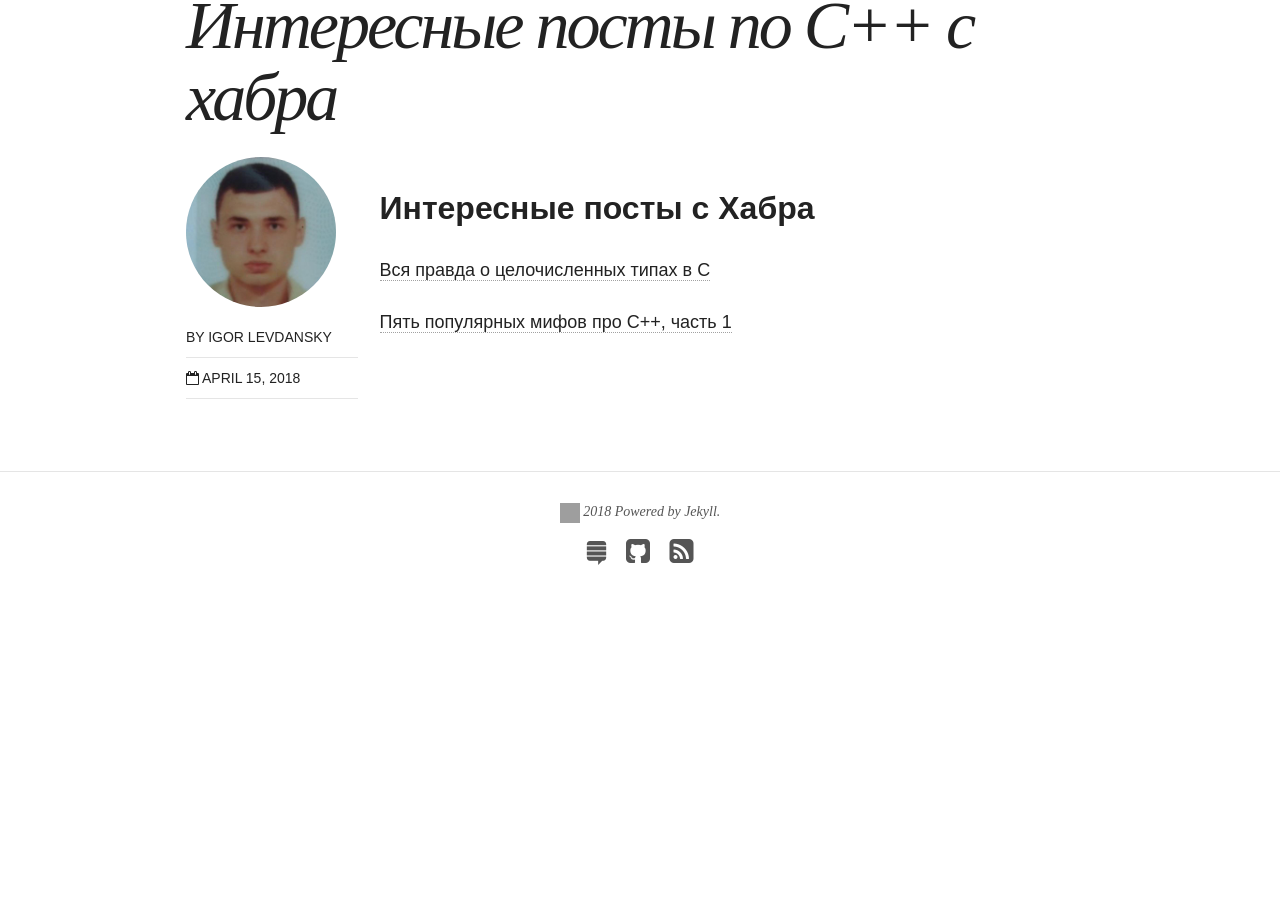
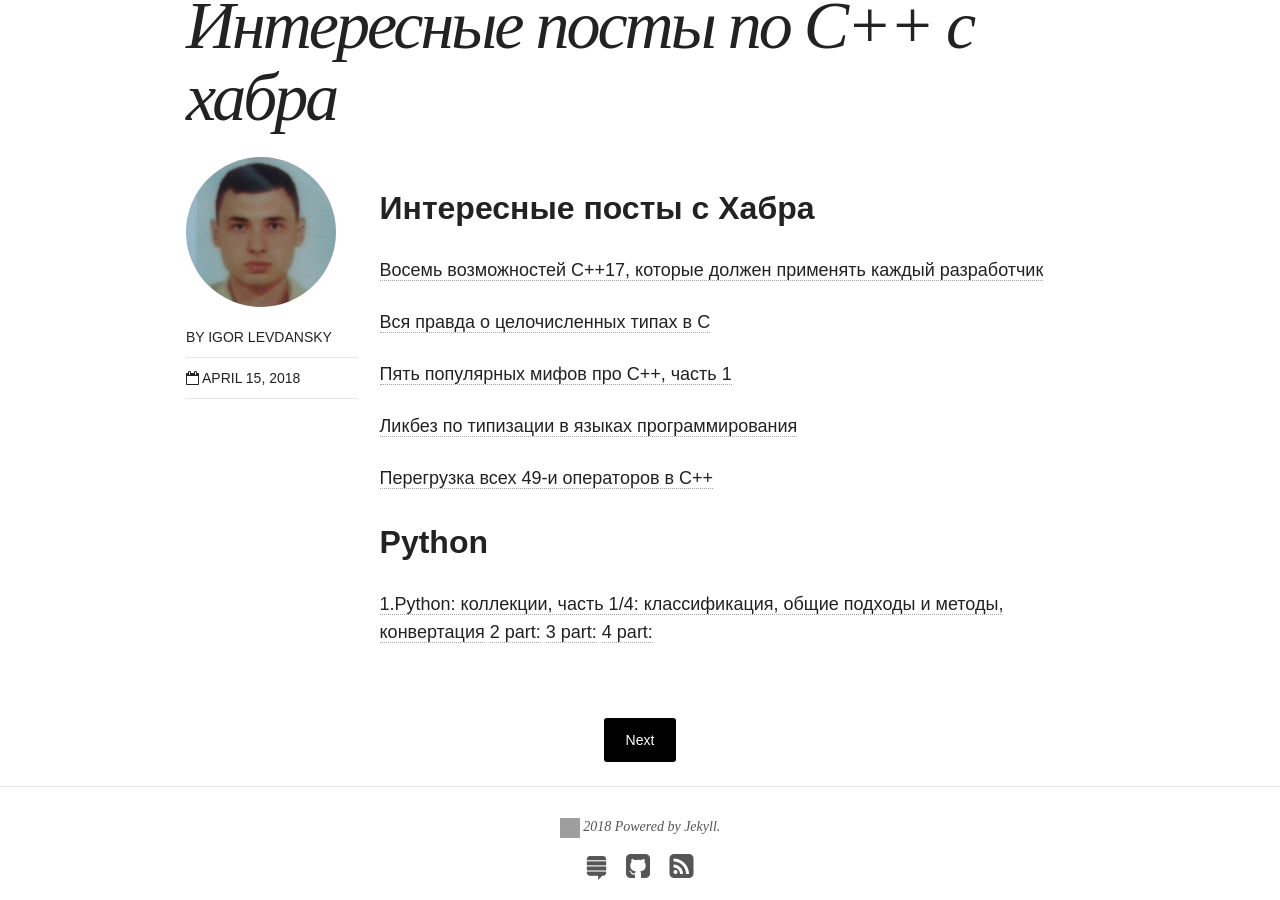
Before and after one commit to yungkee/yungkee.github.io, a Jekyll site: the page built from _posts/2018-06-05-interesting_post_habr.md, in a window 1280 px wide and 900 px high, scrolled down 1032 px. Built offline with Jekyll 4.4.1, drawn with Linux system fonts in a browser that asks for light colours; nearby versions of some CDN libraries; before the commit the page ends 1695 px from its top, so only the background shows below that; grey boxes are pictures that could not be loaded.

```diff
--- a/_posts/2018-06-05-interesting_post_habr.md
+++ b/_posts/2018-06-05-interesting_post_habr.md
@@ -13,6 +13,16 @@ date: 2018-04-15T18:54:48+05:30
 
 ## Интересные посты с Хабра
 
+[Восемь возможностей C++17, которые должен применять каждый разработчик](https://habr.com/post/343622/)
+
 [Вся правда о целочисленных типах в C](https://habr.com/post/156593/)
 
 [Пять популярных мифов про C++, часть 1](https://habr.com/post/247401/)
+
+[Ликбез по типизации в языках программирования](https://habr.com/post/161205/)
+
+[Перегрузка всех 49-и операторов в C++](https://habr.com/post/308890/)
+
+
+## Python
+[1.Python: коллекции, часть 1/4: классификация, общие подходы и методы, конвертация](https://habr.com/post/319164/) [2 part:](https://habr.com/post/319200/) [3 part:](https://habr.com/post/319876/) [4 part:](https://habr.com/post/320288/)
```
Also changed, not shown: _posts/2018-07-08-study_notes.md (added, +18 -0 lines).
